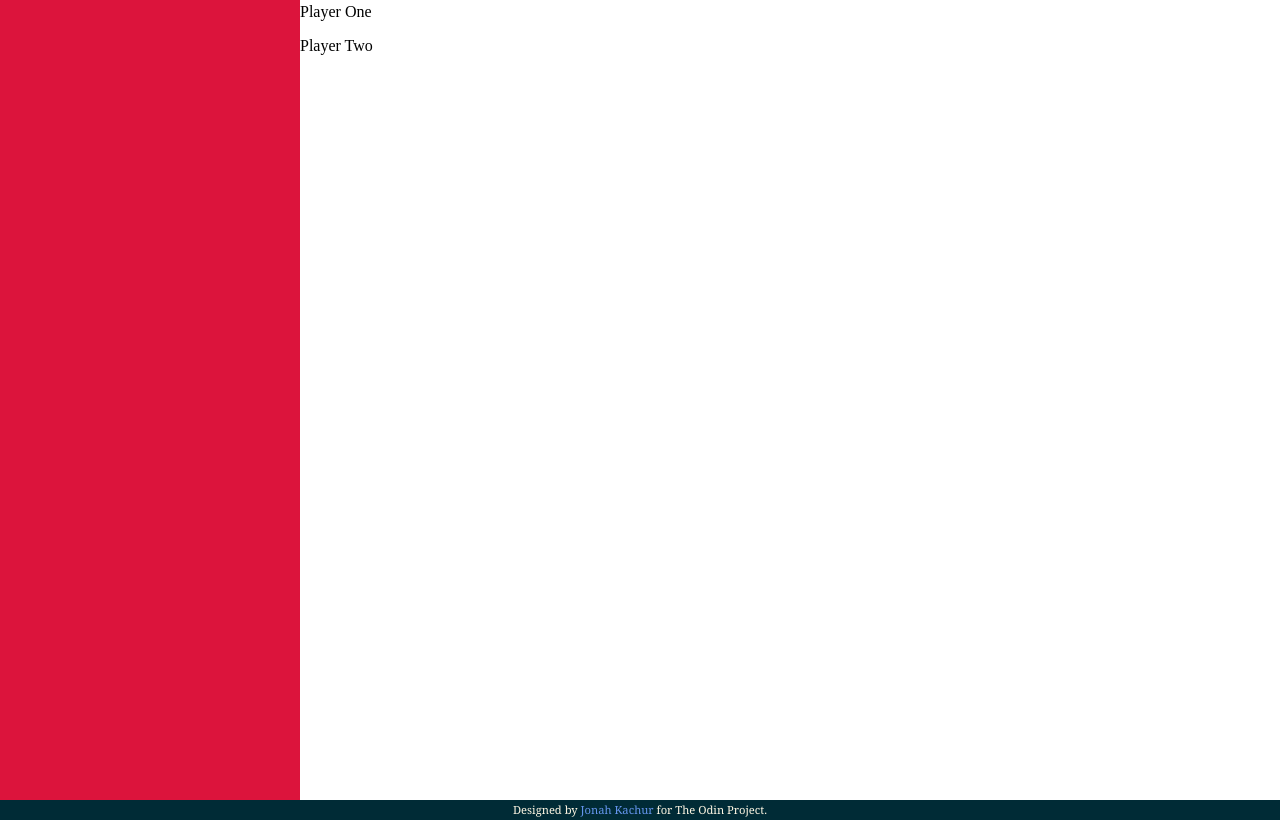
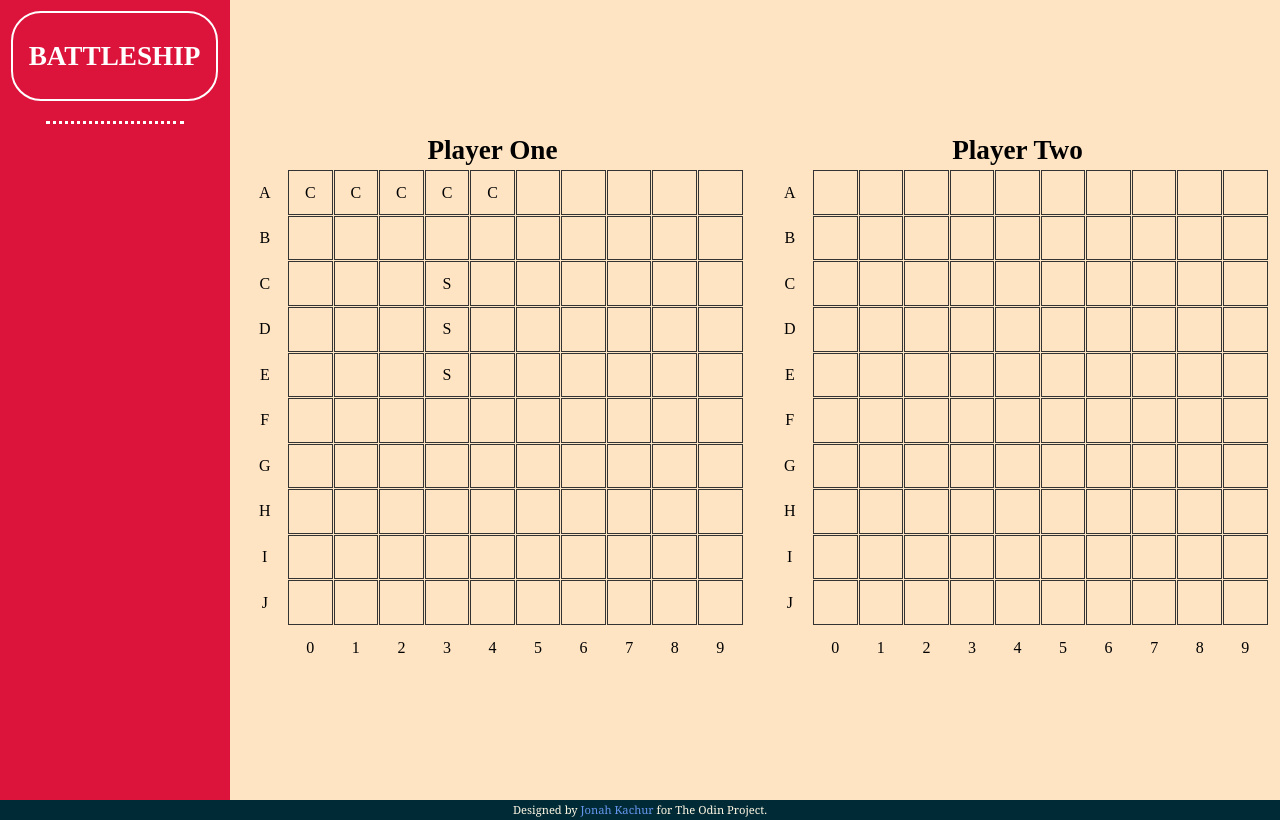
Before and after one commit to JonahKF/odin-battleship, a website built with webpack: page src/template.html in a window 1280 px wide. Built offline with nearby package versions, Linux system fonts and the light colour scheme.

Commit message:
Added: Grid generation logic

```diff
--- a/src/index.js
+++ b/src/index.js
@@ -23,20 +23,24 @@ class GameController {
 
   startGame() {
     // Create new Players (human and AI)
-    const playerOne = new Player(true);
-    const playerTwo = new Player();
+    this.playerOne = new Player(true);
+    this.playerTwo = new Player();
 
     // Set currentPlayer to playerOne
-    this.currentPlayer = playerOne;
+    this.currentPlayer = this.playerOne;
 
     // FOR TESTING - Place two ships for each player
-    playerOne.gameboard.placeShip(carrier, [0, 0], false);
-    playerOne.gameboard.placeShip(submarine, [2, 3], true);
-    playerTwo.gameboard.placeShip(carrier, [0, 0], false);
-    playerTwo.gameboard.placeShip(submarine, [2, 3], true);
+    const carrierOne = new Ship("carrier");
+    const submarineOne = new Ship("submarine");
+    const carrierTwo = new Ship("carrier");
+    const submarineTwo = new Ship("submarine");
+    this.playerOne.gameboard.placeShip(carrierOne, [0, 0], false);
+    this.playerOne.gameboard.placeShip(submarineOne, [2, 3], true);
+    this.playerTwo.gameboard.placeShip(carrierTwo, [0, 0], false);
+    this.playerTwo.gameboard.placeShip(submarineTwo, [2, 3], true);
 
     // Return object with both players
-    return { playerOne, playerTwo };
+    return { playerOne: this.playerOne, playerTwo: this.playerTwo };
   }
 
   placeShip(coords, isVertical) {
@@ -109,15 +113,14 @@ class ScreenController {
     const rowHeaders = ["A", "B", "C", "D", "E", "F", "G", "H", "I", "J"];
 
     for (let row = 0; row < 10; row++) {
+      // Add row label
+      const rowLabel = document.createElement("div");
+      rowLabel.classList.add("label");
+      rowLabel.textContent = rowHeaders[row];
+      htmlBoard.appendChild(rowLabel);
+
+      // Add game cells
       for (let col = 0; col < 10; col++) {
-        if (col === 0) {
-          // Add row labels
-          const label = document.createElement("div");
-          label.classList.add("label");
-          label.textContent = rowHeaders[row];
-          htmlBoard.appendChild(label);
-        } else {
-          // Add game cell
         const cell = document.createElement("div");
         cell.classList.add("cell");
         cell.dataset.row = row;
@@ -128,6 +131,7 @@ class ScreenController {
         // Add appropriate classes
         if (ship !== null && !isEnemy) {
           cell.classList.add("ship");
+          cell.innerHTML = ship.type[0].toUpperCase();
           if (ship.sunk) cell.classList.add("sunk");
         }
 
@@ -148,24 +152,24 @@ class ScreenController {
         htmlBoard.appendChild(cell);
       }
     }
-    }
 
-    // Add column labels
-    for (let col = 0; col < 11; col++) {
-      if (col === 0) {
-        const label = document.createElement("div");
-        label.classList.add("label");
-        htmlBoard.appendChild(label);
-      } else {
+    // Add column labels at the bottom
+    // First add empty corner label
+    const cornerLabel = document.createElement("div");
+    cornerLabel.classList.add("label");
+    htmlBoard.appendChild(cornerLabel);
+
+    // Then add number labels (0-9)
+    for (let col = 0; col < 10; col++) {
       const label = document.createElement("div");
       label.classList.add("label");
       label.textContent = col;
       htmlBoard.appendChild(label);
     }
   }
-  }
 
   handlePlacement(coords) {
+    console.log("Handling placement.");
     const placed = this.gameController.placeShip(coords, this.isVertical);
     if (placed) {
       this.updateDisplay();
--- a/src/styles.css
+++ b/src/styles.css
@@ -71,7 +71,7 @@ h6 {
 }
 
 .sidebar {
-  width: 300px;
+  width: 230px;
   background-color: crimson;
 }
 
@@ -79,18 +79,58 @@ h6 {
   visibility: visible;
 }
 
+.game-logo {
+  width: 90%;
+  height: 90px;
+  margin: 11px;
+
+  color: white;
+  font-weight: 800;
+  font-size: 1.7rem;
+
+  display: flex;
+  align-items: center;
+  justify-content: center;
+
+  border: 2px solid white;
+  border-radius: 30px;
+}
+
+hr {
+  border: none;
+  border-top: 3px dotted white;
+  width: 60%;
+  margin: 20px;
+  align-self: center;
+  justify-self: center;
+}
+
 .boards-container {
+  background-color: bisque;
+  flex-grow: 100;
+  display: flex;
+  flex-direction: row;
 }
 
 .board-wrapper {
   display: flex;
   flex-direction: column;
+  flex-grow: 100;
+
+  align-items: center;
+  justify-content: center;
+
+  /* border: 1px solid black; */
 }
 
 .board-title {
   width: 100%;
-  justify-self: center;
-  align-self: center;
+  display: flex;
+  align-items: center;
+  justify-content: center;
+
+  font-size: 1.7rem;
+  font-weight: 600;
 }
 
 .board-one,
@@ -100,16 +140,27 @@ h6 {
   grid-template-columns: repeat(11, 1fr);
   grid-template-rows: repeat(11, 1fr);
   gap: 1px;
+
+  /* border: 1px solid cornflowerblue; */
+  width: 500px;
+  aspect-ratio: 1/1;
 }
 
 .cell {
+  display: flex;
+  align-items: center;
+  justify-content: center;
   aspect-ratio: 1;
   border: 1px solid #333;
+  cursor: pointer;
 }
 
 .label {
+  display: flex;
+  align-items: center;
+  justify-content: center;
   aspect-ratio: 1;
-  border: 1px solid #777;
+  /* border: 1px solid #333; */
 }
 
 .active {
--- a/src/template.html
+++ b/src/template.html
@@ -10,6 +10,8 @@
     <div class="body">
       <div class="sidebar visible">
         <!-- For dragging & dropping ships, disappears on game start -->
+        <div class="game-logo">BATTLESHIP</div>
+        <hr />
       </div>
       <div class="boards-container">
         <div class="board-wrapper">
```
Lines whose indentation alone changed are shown as unchanged.
